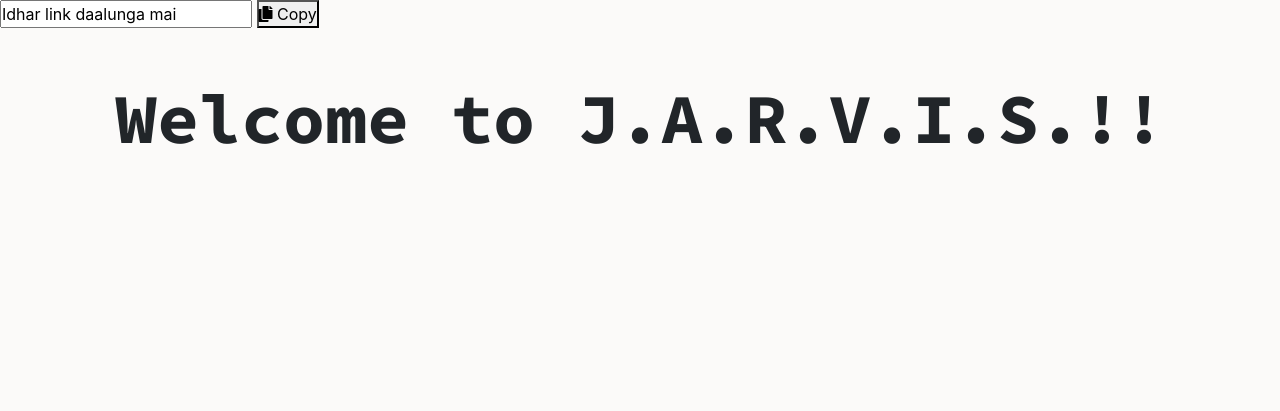
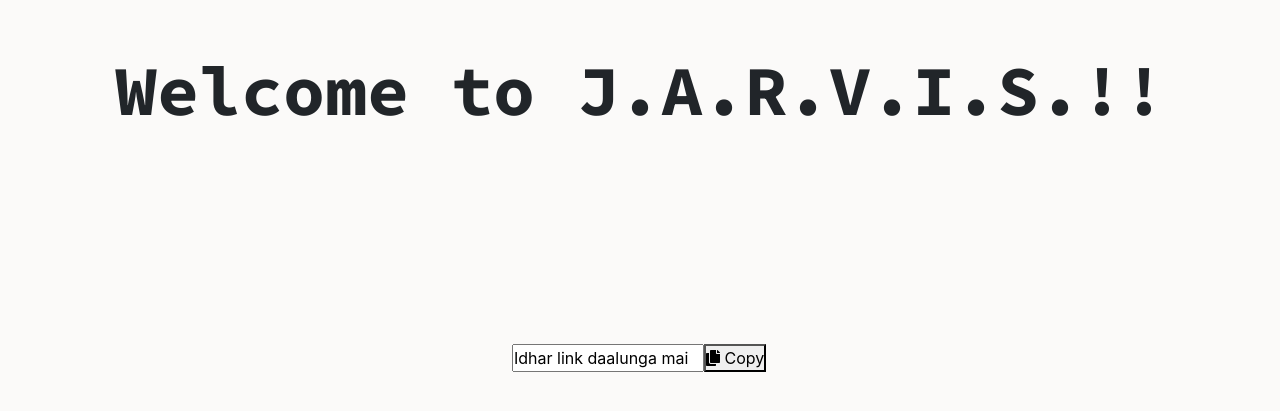
Before and after one commit to AnubhavMadhav/J.A.R.V.I.S, a Django app: page / in a window 1280 px wide. Shown: the part 56-467 px from the top of the page. Run offline with Django 3.2, Linux system fonts and the light colour scheme; the visitor is signed in with stand-in values (Sample User, id 1); some libraries are stand-ins or nearby versions.

Commit message:
Almost Done\

```diff
--- a/static/css/base.css
+++ b/static/css/base.css
@@ -25,3 +25,18 @@
     color: rgba(56, 55, 55, 0.87)!important;
     border: none;
 }
+
+.link {
+    position: fixed;
+    /* or absolute */
+    top: 50%;
+    left: 40%;
+    width: 15%;
+}
+
+.link2 {
+    position: fixed;
+    /* or absolute */
+    top: 50%;
+    left: 55%;
+}
--- a/templates/base.html
+++ b/templates/base.html
@@ -225,8 +225,8 @@
 
 
  {% if user.is_authenticated %}
- <input class="w3-input w3-center w3-border w3-col l10" id="links" style="cursor:no-drop" readonly value="Idhar link daalunga mai">
-            <button class="w3-col l2 w3-button w3-gray w3-border" type="button" style="cursor:copy"
+ <input class="w3-input w3-center w3-border w3-col link l10" id="links" style="cursor:no-drop" readonly value="Idhar link daalunga mai">
+            <button class="w3-col l2 w3-button w3-gray w3-border link2" type="button" style="cursor:copy"
             onclick="copy()" ><i class="fa fa-copy"></i> Copy</button>
 {% endif %}
 
```
